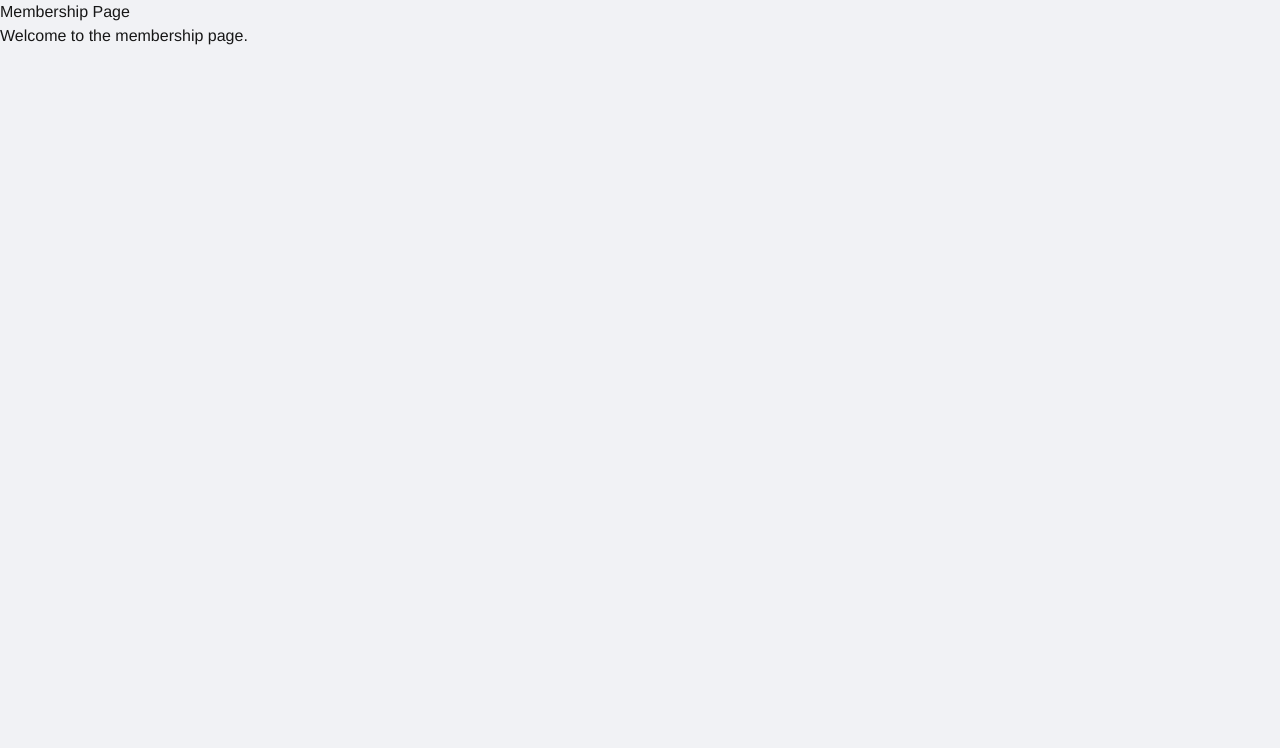
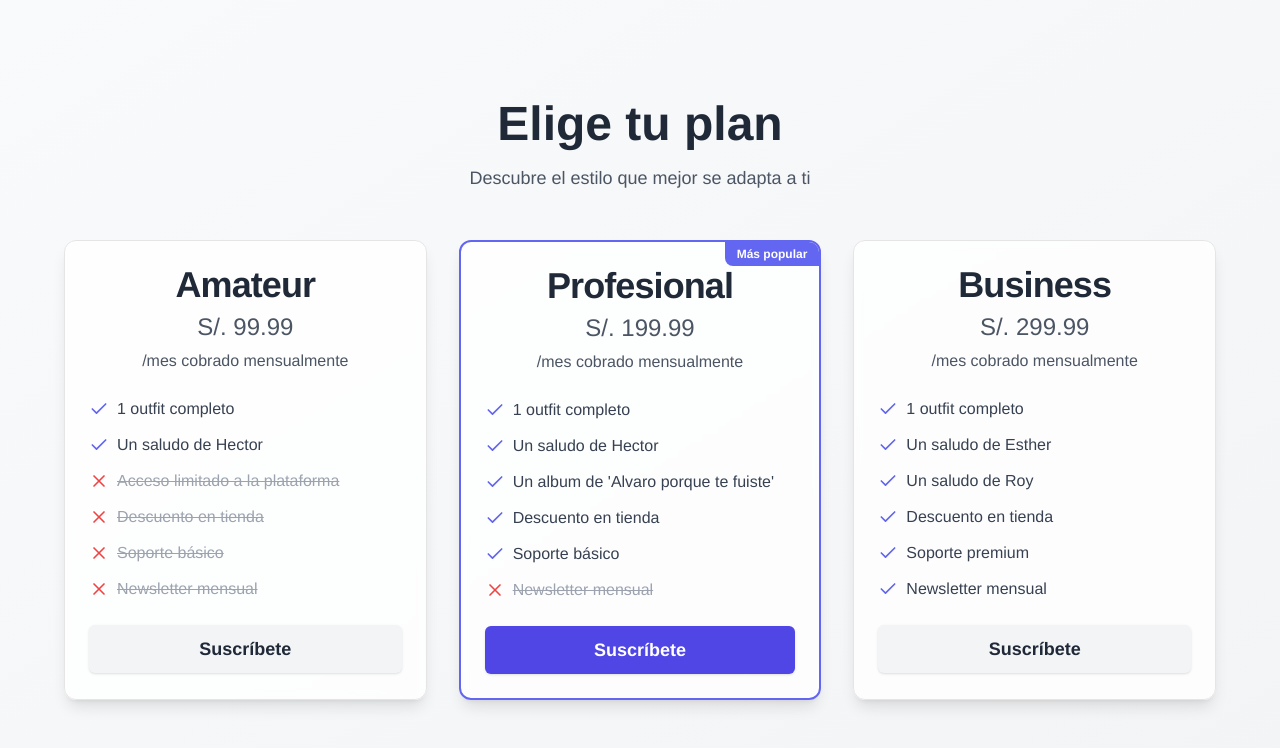
Before and after one commit to Hecze/Revest, a Next.js app: page /membership in a window 1280 px wide. Shown: the top 748 px of the page. Built offline with nearby package versions, Linux system fonts and the light colour scheme.

Commit message:
Membership actualizado

```diff
--- a/src/app/components/Header.tsx
+++ b/src/app/components/Header.tsx
@@ -61,12 +61,7 @@ const Header: React.FC = () => {
       <div className="flex justify-between items-center lg:px-72 py-4">
         {/* Logo */}
         <div className="flex items-center space-x-2">
-          <Image
-            src="/logo.png"
-            alt="Revest Logo"
-            width={120}
-            height={40}
-          />
+          <Link className="text-2xl font-bold mb-4 sm:mb-0" href={"/"}>Revest</Link>
         </div>
 
         {/* Search bar */}
--- a/src/app/membership/page.tsx
+++ b/src/app/membership/page.tsx
@@ -1,10 +1,110 @@
-import React from 'react';
+import { Button } from "@/components/ui/button"
+import { Card, CardContent, CardFooter, CardHeader, CardTitle } from "@/components/ui/card"
+import { Check, X } from "lucide-react"
 
-export default function MembershipPage(): JSX.Element {
+export default function MembershipPage() {
+  const plans = [
+    {
+      name: "Amateur",
+      price: "99.99",
+      features: [
+        { feature: "1 outfit completo", active: true },
+        { feature: "Un saludo de Hector", active: true },
+        { feature: "Acceso limitado a la plataforma", active: false },
+        { feature: "Descuento en tienda", active: false },
+        { feature: "Soporte básico", active: false },
+        { feature: "Newsletter mensual", active: false },
+      ],
+    },
+    {
+      name: "Profesional",
+      price: "199.99",
+      popular: true,
+      features: [
+        { feature: "1 outfit completo", active: true },
+        { feature: "Un saludo de Hector", active: true },
+        { feature: "Un album de 'Alvaro porque te fuiste'", active: true },
+        { feature: "Descuento en tienda", active: true },
+        { feature: "Soporte básico", active: true },
+        { feature: "Newsletter mensual", active: false },
+      ],
+    },
+    {
+      name: "Business",
+      price: "299.99",
+      features: [
+        { feature: "1 outfit completo", active: true },
+        { feature: "Un saludo de Esther", active: true },
+        { feature: "Un saludo de Roy", active: true },
+        { feature: "Descuento en tienda", active: true },
+        { feature: "Soporte premium", active: true },
+        { feature: "Newsletter mensual", active: true },
+      ],
+    },
+  ]
+
   return (
-    <div>
-      <h1>Membership Page</h1>
-      <p>Welcome to the membership page.</p>
+    <div className="min-h-screen bg-gradient-to-br from-gray-50 to-gray-100 flex flex-col items-center justify-center p-4 sm:p-8">
+      <div className="max-w-6xl w-full">
+        <h1 className="text-4xl sm:text-5xl font-extrabold text-center mb-4 text-gray-800">Elige tu plan</h1>
+        <p className="text-center text-gray-600 mb-12 text-lg">Descubre el estilo que mejor se adapta a ti</p>
+        <div className="grid grid-cols-1 md:grid-cols-3 gap-8">
+          {plans.map((plan, index) => (
+            <Card
+              key={index}
+              className={`w-full bg-white/80 backdrop-blur-sm shadow-lg hover:shadow-xl transition-all duration-300 overflow-hidden
+                ${plan.popular ? 'border-2 border-indigo-500 relative' : ''}`}
+            >
+              {plan.popular && (
+                <div className="absolute top-0 right-0 bg-indigo-500 text-white text-xs font-bold px-3 py-1 rounded-bl-lg">
+                  Más popular
+                </div>
+              )}
+              <CardHeader>
+                <CardTitle className="text-3xl sm:text-4xl font-bold text-center text-gray-800">
+                  {plan.name}
+                </CardTitle>
+                <p className="text-center text-2xl text-gray-600 mt-2 font-medium">
+                  S/. {plan.price}
+                </p>
+                <p className="text-center text-gray-600 mt-2 font-medium">
+                  /mes cobrado mensualmente
+                </p>
+              </CardHeader>
+              <CardContent>
+                <ul className="space-y-3">
+                  {plan.features.map((feature, featureIndex) => (
+                    <li
+                      key={featureIndex}
+                      className={`flex items-center
+                        ${feature.active ? 'text-gray-700' : 'text-gray-400 line-through'}`}
+                    >
+                      {feature.active ? (
+                        <Check className="h-5 w-5 text-indigo-500 mr-2" />
+                      ) : (
+                        <X className="h-5 w-5 text-red-500 mr-2" />
+                      )}
+                      <span>{feature.feature}</span>
+                    </li>
+                  ))}
+                </ul>
+              </CardContent>
+              <CardFooter>
+                <Button
+                  className={`w-full py-6 text-lg font-semibold transition-colors duration-300
+                    ${plan.popular
+                      ? 'bg-indigo-600 hover:bg-indigo-700 text-white'
+                      : 'bg-gray-100 hover:bg-gray-200 text-gray-800'}`}
+                >
+                  Suscríbete
+                </Button>
+              </CardFooter>
+            </Card>
+          ))}
+        </div>
+      </div>
+      <div className="absolute top-0 right-0 w-1/3 h-1/3 bg-indigo-100 rounded-bl-full opacity-50 -z-10"></div>
+      <div className="absolute bottom-0 left-0 w-1/2 h-1/2 bg-indigo-100 rounded-tr-full opacity-50 -z-10"></div>
     </div>
-  );
+  )
 }
--- /dev/null
+++ b/src/components/ui/card.tsx
@@ -0,0 +1,76 @@
+import * as React from "react"
+
+import { cn } from "@/lib/utils"
+
+const Card = React.forwardRef<
+  HTMLDivElement,
+  React.HTMLAttributes<HTMLDivElement>
+>(({ className, ...props }, ref) => (
+  <div
+    ref={ref}
+    className={cn(
+      "rounded-xl border bg-card text-card-foreground shadow",
+      className
+    )}
+    {...props}
+  />
+))
+Card.displayName = "Card"
+
+const CardHeader = React.forwardRef<
+  HTMLDivElement,
+  React.HTMLAttributes<HTMLDivElement>
+>(({ className, ...props }, ref) => (
+  <div
+    ref={ref}
+    className={cn("flex flex-col space-y-1.5 p-6", className)}
+    {...props}
+  />
+))
+CardHeader.displayName = "CardHeader"
+
+const CardTitle = React.forwardRef<
+  HTMLParagraphElement,
+  React.HTMLAttributes<HTMLHeadingElement>
+>(({ className, ...props }, ref) => (
+  <h3
+    ref={ref}
+    className={cn("font-semibold leading-none tracking-tight", className)}
+    {...props}
+  />
+))
+CardTitle.displayName = "CardTitle"
+
+const CardDescription = React.forwardRef<
+  HTMLParagraphElement,
+  React.HTMLAttributes<HTMLParagraphElement>
+>(({ className, ...props }, ref) => (
+  <p
+    ref={ref}
+    className={cn("text-sm text-muted-foreground", className)}
+    {...props}
+  />
+))
+CardDescription.displayName = "CardDescription"
+
+const CardContent = React.forwardRef<
+  HTMLDivElement,
+  React.HTMLAttributes<HTMLDivElement>
+>(({ className, ...props }, ref) => (
+  <div ref={ref} className={cn("p-6 pt-0", className)} {...props} />
+))
+CardContent.displayName = "CardContent"
+
+const CardFooter = React.forwardRef<
+  HTMLDivElement,
+  React.HTMLAttributes<HTMLDivElement>
+>(({ className, ...props }, ref) => (
+  <div
+    ref={ref}
+    className={cn("flex items-center p-6 pt-0", className)}
+    {...props}
+  />
+))
+CardFooter.displayName = "CardFooter"
+
+export { Card, CardHeader, CardFooter, CardTitle, CardDescription, CardContent }
```
